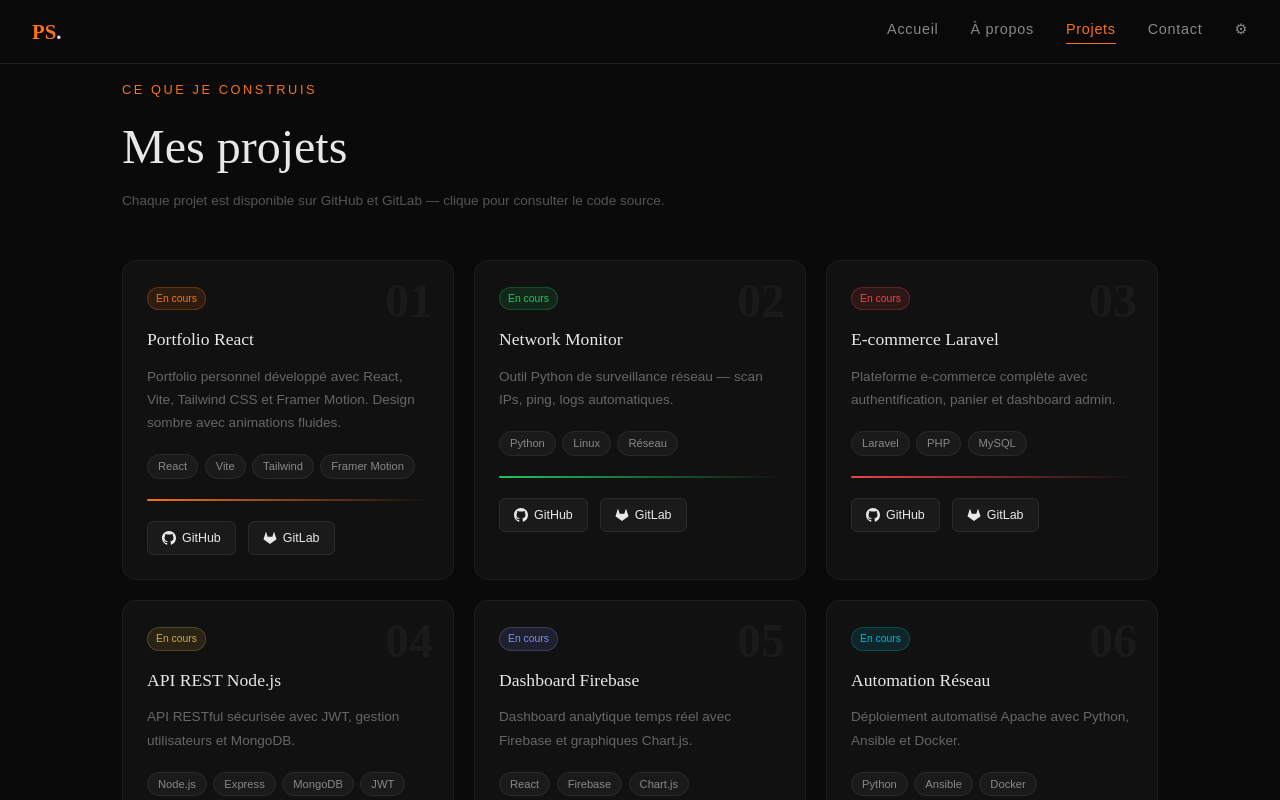
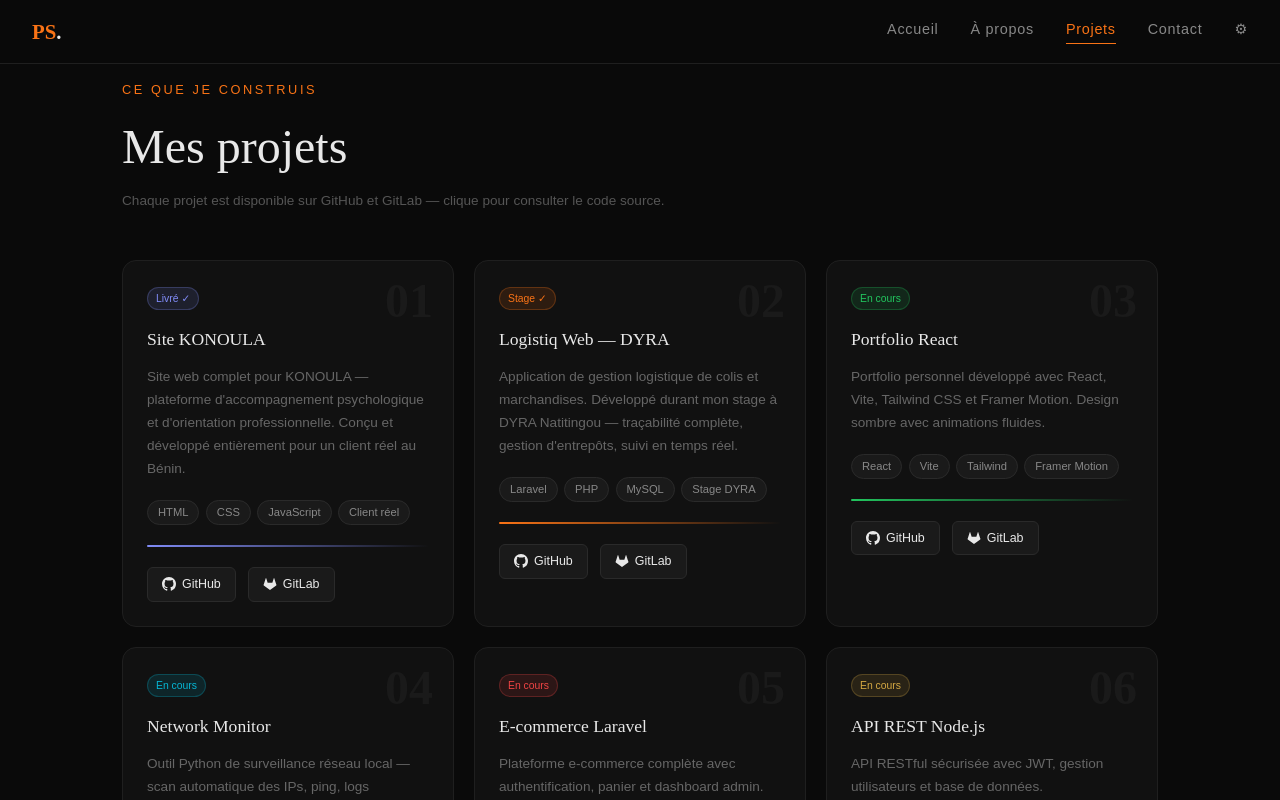
Before and after one commit to Pacomesinwilly/portfolio-react, a React (Vite) app: page /projects in a window 1280 px wide. Shown: the top 800 px of the page. Built offline with nearby package versions, Linux system fonts and the light colour scheme.

Commit message:
feat: ajout projets clients KONOULA et DYRA Logistiq dans portfolio

```diff
--- a/src/pages/Projects.jsx
+++ b/src/pages/Projects.jsx
@@ -2,55 +2,86 @@ import { motion } from 'framer-motion'
 
 const projects = [
   {
-    num: '01', title: 'Portfolio React',
+    num: '01',
+    title: 'Site KONOULA',
+    desc: 'Site web complet pour KONOULA — plateforme d\'accompagnement psychologique et d\'orientation professionnelle. Conçu et développé entièrement pour un client réel au Bénin.',
+    tags: ['HTML', 'CSS', 'JavaScript', 'Client réel'],
+    color: '#818CF8',
+    status: 'Livré ✓',
+    github: 'https://github.com/Pacomesinwilly/konoula-website',
+    gitlab: 'https://github.com/Pacomesinwilly/konoula-website',
+  },
+  {
+    num: '02',
+    title: 'Logistiq Web — DYRA',
+    desc: 'Application de gestion logistique de colis et marchandises. Développé durant mon stage à DYRA Natitingou — traçabilité complète, gestion d\'entrepôts, suivi en temps réel.',
+    tags: ['Laravel', 'PHP', 'MySQL', 'Stage DYRA'],
+    color: '#F97316',
+    status: 'Stage ✓',
+    github: 'https://gitlab.com/DYRA-Benin/logistiq_web',
+    gitlab: 'https://gitlab.com/DYRA-Benin/logistiq_web',
+  },
+  {
+    num: '03',
+    title: 'Portfolio React',
     desc: 'Portfolio personnel développé avec React, Vite, Tailwind CSS et Framer Motion. Design sombre avec animations fluides.',
     tags: ['React', 'Vite', 'Tailwind', 'Framer Motion'],
-    color: '#F97316', status: 'En cours',
+    color: '#22C55E',
+    status: 'En cours',
     github: 'https://github.com/Pacomesinwilly/portfolio-react',
     gitlab: 'https://gitlab.com/pacomesinwilly/portfolio-react',
   },
   {
-    num: '02', title: 'Network Monitor',
-    desc: 'Outil Python de surveillance réseau — scan IPs, ping, logs automatiques.',
+    num: '04',
+    title: 'Network Monitor',
+    desc: 'Outil Python de surveillance réseau local — scan automatique des IPs, ping, logs horodatés.',
     tags: ['Python', 'Linux', 'Réseau'],
-    color: '#22C55E', status: 'En cours',
+    color: '#06B6D4',
+    status: 'En cours',
     github: 'https://github.com/Pacomesinwilly/network-monitor',
     gitlab: 'https://gitlab.com/pacomesinwilly/network-monitor',
   },
   {
-    num: '03', title: 'E-commerce Laravel',
+    num: '05',
+    title: 'E-commerce Laravel',
     desc: 'Plateforme e-commerce complète avec authentification, panier et dashboard admin.',
     tags: ['Laravel', 'PHP', 'MySQL'],
-    color: '#EF4444', status: 'En cours',
+    color: '#EF4444',
+    status: 'En cours',
     github: 'https://github.com/Pacomesinwilly/ecommerce-laravel',
     gitlab: 'https://gitlab.com/pacomesinwilly/ecommerce-laravel',
   },
   {
-    num: '04', title: 'API REST Node.js',
-    desc: 'API RESTful sécurisée avec JWT, gestion utilisateurs et MongoDB.',
-    tags: ['Node.js', 'Express', 'MongoDB', 'JWT'],
-    color: '#D4A843', status: 'En cours',
+    num: '06',
+    title: 'API REST Node.js',
+    desc: 'API RESTful sécurisée avec JWT, gestion utilisateurs et base de données.',
+    tags: ['Node.js', 'Express', 'JWT'],
+    color: '#D4A843',
+    status: 'En cours',
     github: 'https://github.com/Pacomesinwilly/api-node',
     gitlab: 'https://gitlab.com/pacomesinwilly/api-node',
   },
   {
-    num: '05', title: 'Dashboard Firebase',
+    num: '07',
+    title: 'Dashboard Firebase',
     desc: 'Dashboard analytique temps réel avec Firebase et graphiques Chart.js.',
     tags: ['React', 'Firebase', 'Chart.js'],
-    color: '#818CF8', status: 'En cours',
+    color: '#EC4899',
+    status: 'En cours',
     github: 'https://github.com/Pacomesinwilly/dashboard-react',
     gitlab: 'https://gitlab.com/pacomesinwilly/dashboard-react',
   },
   {
-    num: '06', title: 'Automation Réseau',
+    num: '08',
+    title: 'Automation Réseau',
     desc: 'Déploiement automatisé Apache avec Python, Ansible et Docker.',
     tags: ['Python', 'Ansible', 'Docker'],
-    color: '#06B6D4', status: 'En cours',
+    color: '#22C55E',
+    status: 'En cours',
     github: 'https://github.com/Pacomesinwilly/automation',
     gitlab: 'https://gitlab.com/pacomesinwilly/automation',
   },
 ]
-
 function GitHubIcon() {
   return (
     <svg width="14" height="14" viewBox="0 0 24 24" fill="currentColor">
```
